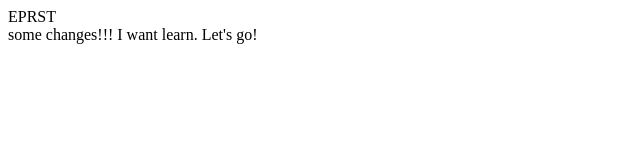
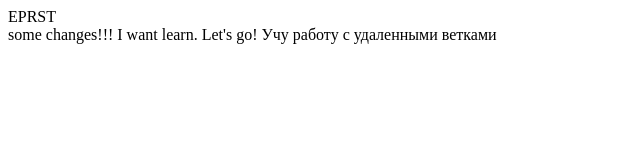
Before and after one commit to Tarnavar/NewA, a plain HTML site: page index.html in a window 1280 px wide. Shown: the whole page, without its empty margins (0-640 px from the left). Drawn offline with Linux system fonts and the light colour scheme.

Commit message:
remote branches - 1 commit

```diff
--- a/index.html
+++ b/index.html
@@ -12,5 +12,7 @@
    EPRST
 </div>
     some changes!!! I want learn. Let's go!
+
+    Учу работу с удаленными ветками
 </body>
 </html>
```
